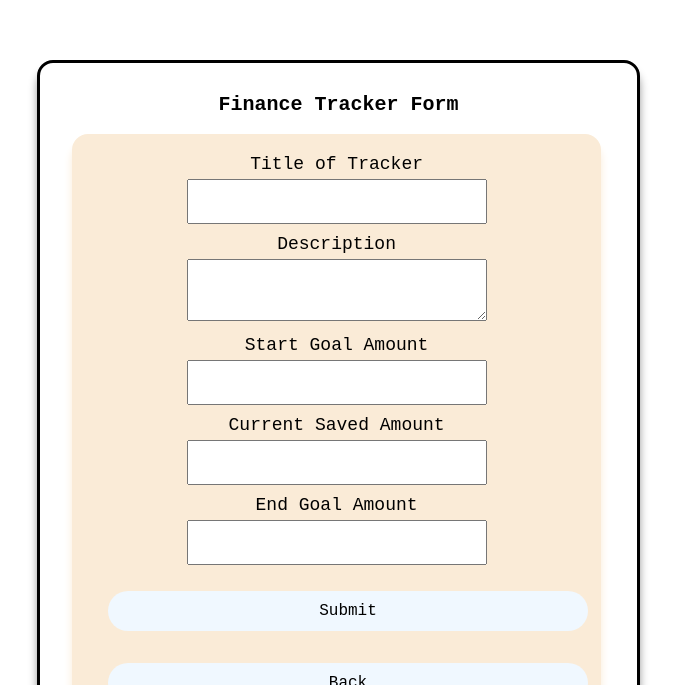
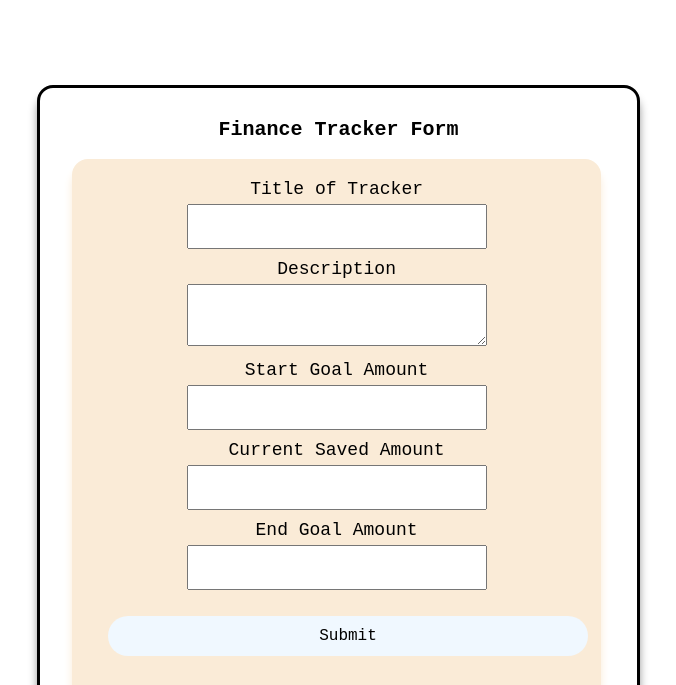
Before and after one commit to shermainelim/CoupleGoalsApp, a React (Create React App) app in the folder client/: page /financeForm in a window 1280 px wide. Shown: the part 115-800 px from the top of the page, without its empty margins (288-964 px from the left). Built offline with nearby package versions, Linux system fonts and the light colour scheme.

Commit message:
chore: adjust finance container

```diff
--- a/client/src/screens/finance/FinanceForm.scss
+++ b/client/src/screens/finance/FinanceForm.scss
@@ -19,7 +19,7 @@ body, html {
   }
 
   .finance-space-container{
-    margin-top:450px;
+    margin-top:500px;
     flex-wrap: wrap;
     justify-content: center;
     max-width: 100%;
--- a/client/src/screens/finance/FinanceFormSecond.scss
+++ b/client/src/screens/finance/FinanceFormSecond.scss
@@ -19,7 +19,7 @@ body, html {
   }
 
   .finance-space-container{
-    margin-top:450px;
+    margin-top:500px;
     flex-wrap: wrap;
     justify-content: center;
     max-width: 100%;
```
